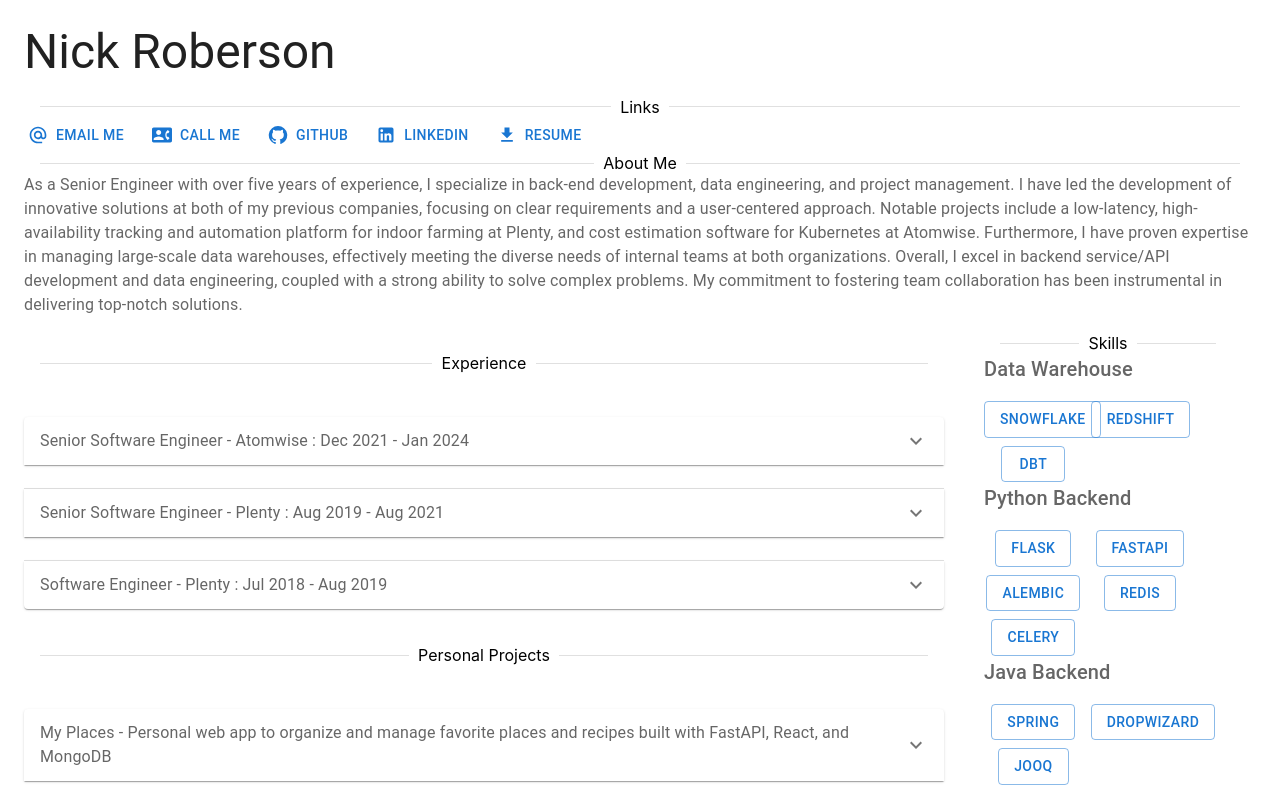
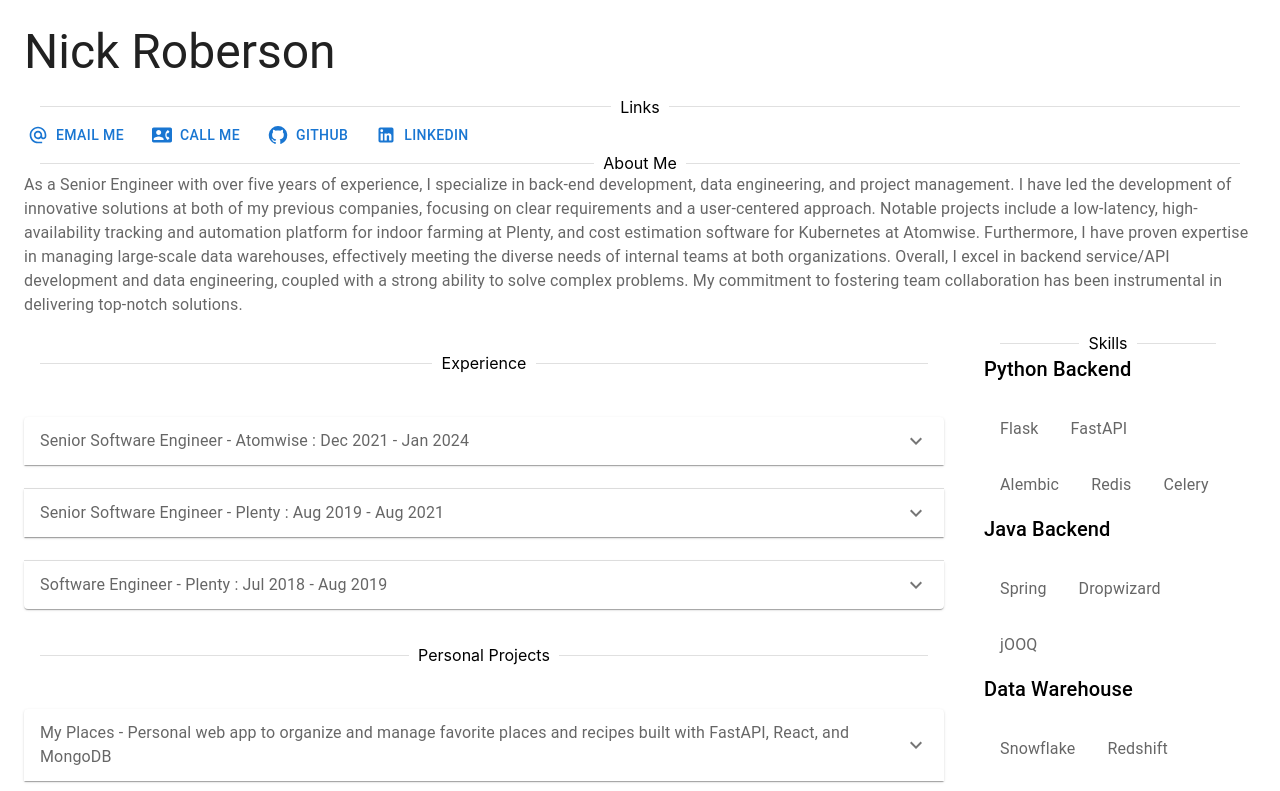
Before and after one commit to nick-roberson/nick-roberson.github.io, a React (Create React App) app in the folder my-app/: page / in a window 1280 px wide. Shown: the top 791 px of the page. Built offline with nearby package versions, Linux system fonts and the light colour scheme.

Commit message:
update skills

```diff
--- a/my-app/src/App.tsx
+++ b/my-app/src/App.tsx
@@ -34,11 +34,12 @@
 
 // CSS imports
 import "./App.css";
+import { List, ListItem } from "@mui/material";
 
 // Static variables
 const githubLink = "https://github.com/nick-roberson";
 const linkedInLink = "https://www.linkedin.com/in/nick-roberson/";
-const resumePath = "data/resume.pdf";
+const resumePath = "./components/resume.pdf";
 
 // Work Experience
 const workExperience = [
@@ -93,7 +94,7 @@
   "Celery",
 ]);
 const javaSkills = new Skills("Java Backend", ["Spring", "Dropwizard", "jOOQ"]);
-const dbSkills = new Skills("DBs", ["RDBMSs", "MySQL", "Postgres", "MongoDB"]);
+const dbSkills = new Skills("Databases", ["RDBMSs", "MySQL", "Postgres", "MongoDB"]);
 const toolSkills = new Skills("Tools", ["Pandas", "Jupyter", "DuckDB"]);
 const workflowSkills = new Skills("Workflows", ["Airflow", "Flyte", "Prefect"]);
 const awsSkills = new Skills("AWS", [
@@ -106,9 +107,9 @@
   "Lambda",
 ]);
 const allSkills = [
-  warehouseSkills,
   pythonSkills,
   javaSkills,
+  warehouseSkills,
   dbSkills,
   toolSkills,
   workflowSkills,
@@ -229,11 +230,10 @@
             <Button startIcon={<LinkedInIcon />} href={linkedInLink}>
               LinkedIn
             </Button>
-            <Button startIcon={<FileDownloadIcon />} href={resumePath} download>
-              Resume
-            </Button>
+            {/* <Button startIcon={<FileDownloadIcon />}>
+              <a href={resumePath} download>Download Resume</a>
+            </Button> */}
           </Stack>
-
           <Divider variant="middle"> About Me </Divider>
 
           <Typography color="text.secondary" align="left" paragraph>
@@ -259,21 +259,24 @@
               <Divider variant="middle"> Skills </Divider>
               {allSkills.map((skill_category) => (
                 <div>
+
                   <Typography
                     variant="h6"
                     align="left"
-                    color="text.secondary"
                     paragraph
                   >
                     {skill_category.category}
                   </Typography>
-                  <Grid container spacing={1}>
+
+                  <Grid container>
                     {skill_category.skills.map((skill) => (
-                      <Grid item xs={5}>
-                        <Button variant="outlined" color="primary">
-                          {skill}
-                        </Button>
-                      </Grid>
+                      <List>
+                        <ListItem>
+                          <Typography align="left" color="text.secondary">
+                            {skill}
+                          </Typography>
+                        </ListItem>
+                      </List>
                     ))}
                   </Grid>
                 </div>
```
Also changed, not shown: 1 other file (tests, documents, lock files or other folders).
